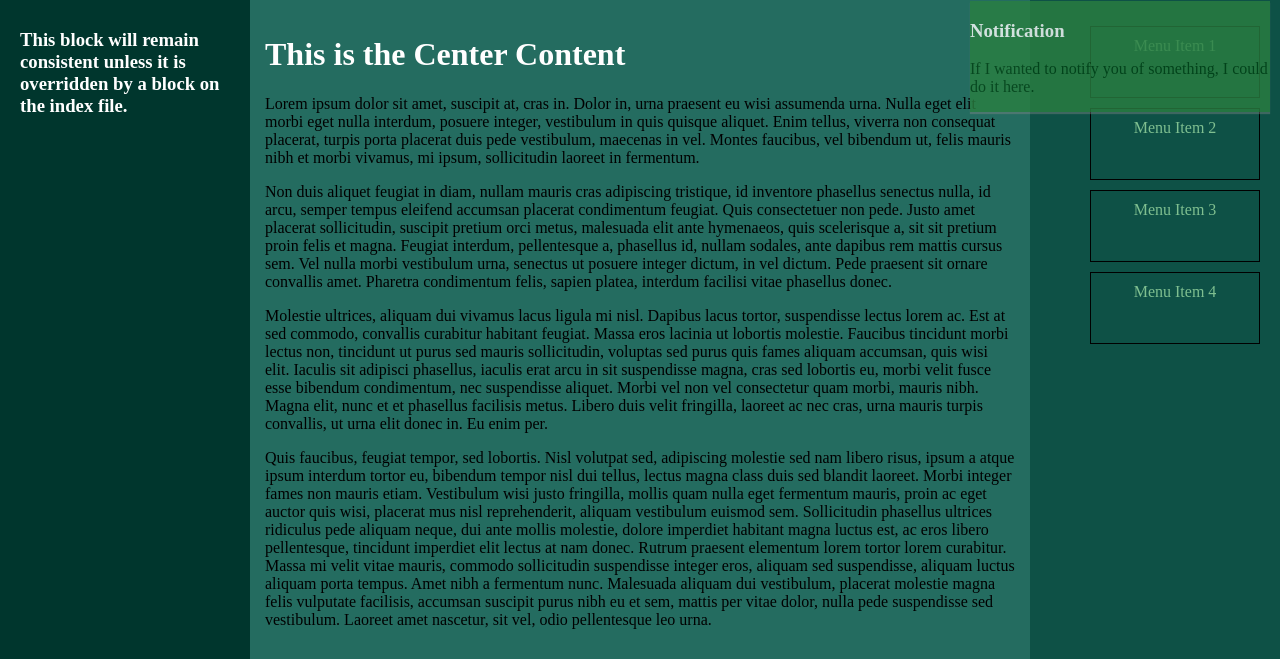
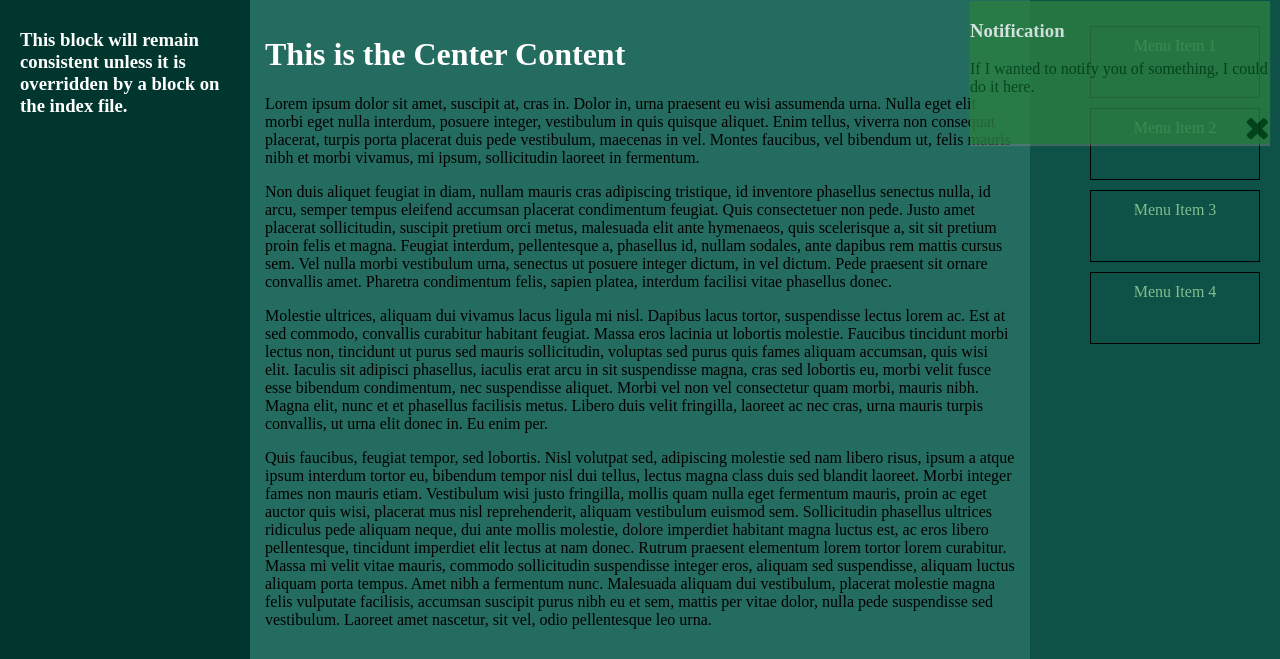
Before and after one commit to tselland/IS542basetemp, a Django app: page / in a window 1280 px wide. Shown: the part 49-708 px from the top of the page. Run offline with Django 3.2, Linux system fonts and the light colour scheme; some libraries are stand-ins or nearby versions.

Commit message:
Added notification dismiss icon, Final commit before submission

```diff
--- a/project1/static/css/style.css
+++ b/project1/static/css/style.css
@@ -144,6 +144,9 @@ body {
     left: 10px;
     z-index: 1;
 }
+.exit {
+
+}
 
 /* ADJUSTMENTS FOR SMALLER SCREENS */
 
--- a/project1/templates/index.html
+++ b/project1/templates/index.html
@@ -3,7 +3,7 @@
 
 {% block notification_content %}
     <h3 class="heading-white">Notification</h3>
-    <p>If I wanted to notify you of something, I could do it here.</p>
+    <p>If I wanted to notify you of something, I could do it here.</p> <i class="fa fa-times fa-2x exit"></i>
 {% endblock %}
 
 {% block main-left %}
```
